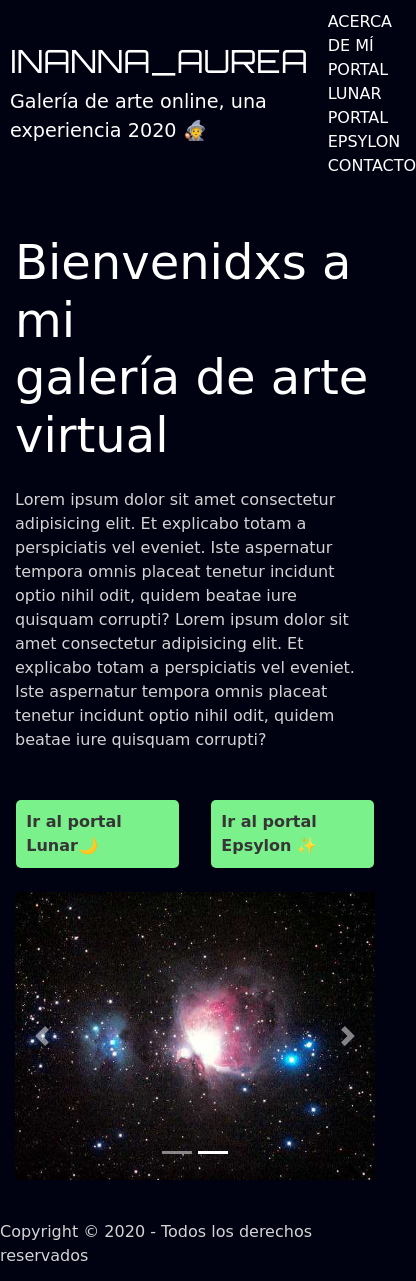
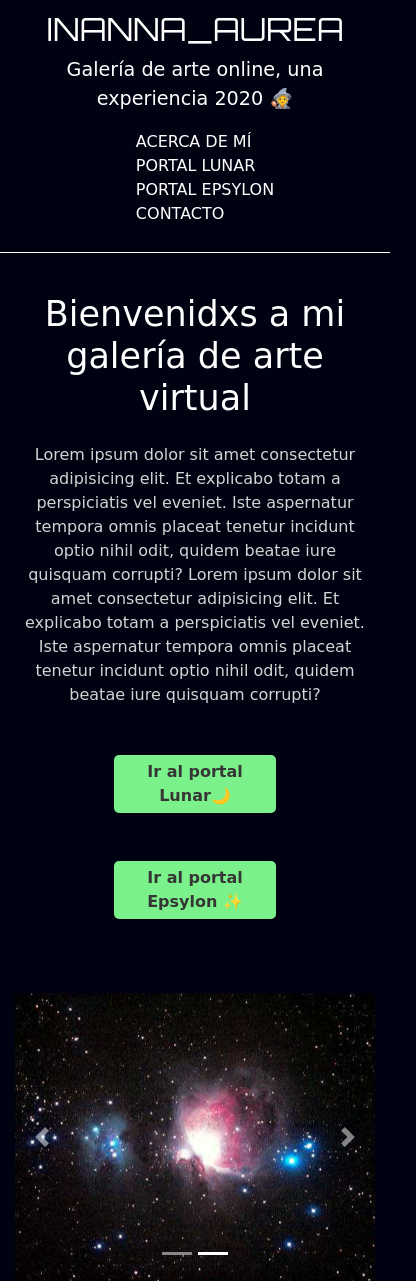
Before and after one commit to Akirajit/inanna_aurea, a plain HTML site: page index.html in a window 390 px wide. Shown: the top 1281 px of the page, 416 px wide, since content can reach past the window. Drawn offline with nearby package versions, Linux system fonts and the light colour scheme; a web font is replaced by a local one.

Commit message:
Responsive added to index.html

```diff
--- a/index.html
+++ b/index.html
@@ -50,7 +50,7 @@
         </nav>
       </div>
     </header>
-    <!-- /HEADER -->
+    <!-- END OF HEADER -->
 
     <!-- HERO -->
     <section class="hero container wow animate__animated animate__fadeInDown">
@@ -69,7 +69,7 @@
             Iste aspernatur tempora omnis placeat tenetur incidunt optio nihil
             odit, quidem beatae iure quisquam corrupti?
           </p>
-          <div class="row">
+          <div class="row buttons">
             <a href="portal1.html" class="button lunar col-5"
               >Ir al portal Lunar🌙</a
             >
@@ -138,7 +138,7 @@
         </div>
       </div>
     </section>
-    <!-- /HERO -->
+    <!-- END OF HERO -->
 
 <!-- MODAL , NO PUDE HACERLO FUNCIONAR -->
   <!-- Button trigger modal -->
@@ -195,7 +195,9 @@
         </ul>
       </div>
     </footer>
-    <!-- /FOOTER -->
+    <!-- END OF FOOTER -->
+
+    <!-- SCRIPTS -->
     <script
       src="https://code.jquery.com/jquery-3.5.1.slim.min.js"
       integrity="sha384-DfXdz2htPH0lsSSs5nCTpuj/zy4C+OGpamoFVy38MVBnE+IbbVYUew+OrCXaRkfj"
@@ -215,5 +217,6 @@
     <script>
       new WOW().init();
     </script>
+    <!-- END OF SCRIPTS -->
   </body>
 </html>
--- a/styles/style.css
+++ b/styles/style.css
@@ -23,19 +23,6 @@ body {
     font-family: 'Red Rose', cursive;
 }
 
-header {
-    /* background-color:#2c153c; */
-    background-color: #010211;
-    display: flex;
-    justify-content: space-around;
-    align-items: center;
-    padding: 10px;
-    position: sticky;
-    top: 0;
-    z-index: 1;
-     /* border: solid white 1px; */
-}
-
 h1{
     font-size: 2rem;
     font-family: 'Orbitron', sans-serif;
@@ -56,11 +43,22 @@ p {
 }
 
 .header {
+    /* background-color:#2c153c; */
+    background-color: #010211;
+    display: flex;
+    justify-content: space-around;
+    align-items: center;
+    padding: 10px;
     margin-bottom: 30px;
+    position: sticky;
+    top: 0;
+    z-index: 1;
+    /* border: solid white 1px; */
 }
+
+
 .header-left a{
     transition: all 0.4s;
-
 }
 
 .header-left a:hover {
@@ -137,14 +135,19 @@ p {
     animation-delay: 0s;
 }
 
+.buttons {
+    margin-bottom: 20px;
+}
+
 .button {
     border-radius: 5px;
-    padding: 10px;
+    padding: 5px;
     font-family: 'Red Rose', cursive;
     font-weight: bold;
     color: #363636;
     background-color: #7BF18B;
     cursor: pointer;
+    text-align: center;
 }
 
 
@@ -443,7 +446,7 @@ footer a img:hover {
 /* RESPONSIVE */
 
 
-@media screen and (max-width: 1200px){
+@media screen and (max-width: 1200px) and (min-width:768){
     .gallery-images.uno ul{
         grid-template-columns: 1fr 1fr 1fr;
     }
@@ -451,7 +454,7 @@ footer a img:hover {
         grid-template-columns: 1fr 1fr;
     }
 }
-@media screen and (max-width: 768px){
+@media screen and (max-width: 767px) and (min-width: 480){
     .gallery-images.uno ul{
         grid-template-columns: 1fr 1fr;
     }
@@ -465,7 +468,7 @@ footer a img:hover {
         align-items: center;
     }
 }
-@media screen and (max-width: 480px){
+@media screen and (max-width: 479px){
     .gallery-images.uno ul{
         grid-template-columns: 1fr;
     }
@@ -475,4 +478,42 @@ footer a img:hover {
         flex-direction: column;
         align-items: center;
     }
+    .header {
+        flex-direction: column;
+        margin: 0;
+        margin-bottom: 40px;
+        border-bottom: 1px solid white;
+    }
+    .header-left {
+        display: inline-block;
+        text-align: center;
+        width: 100%;
+    }
+
+    .header-right li  {
+        display: flex;
+        width: 100%;
+        }
+
+    .hero h2  {
+        font-size: 35px;
+        text-align: center;
+    }
+    .hero p {
+        text-align: center;
+    }
+    .hero .buttons {
+        flex-direction: column;
+        justify-content: center;
+        align-items: center;
+        margin-bottom: 50px;
+        /* border: 1px solid white; */
+    }
+
+    .hero .buttons .button{
+        display: inline-block;
+        width: 100%;
+        padding: 5px;
+        text-align: center;
+    }
 }
```
